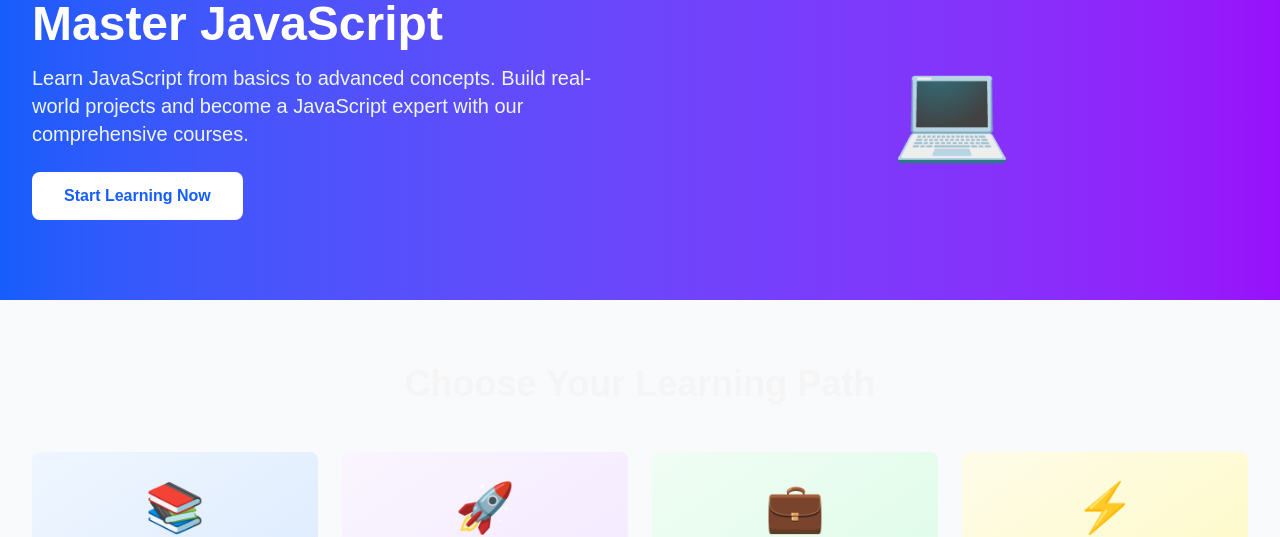
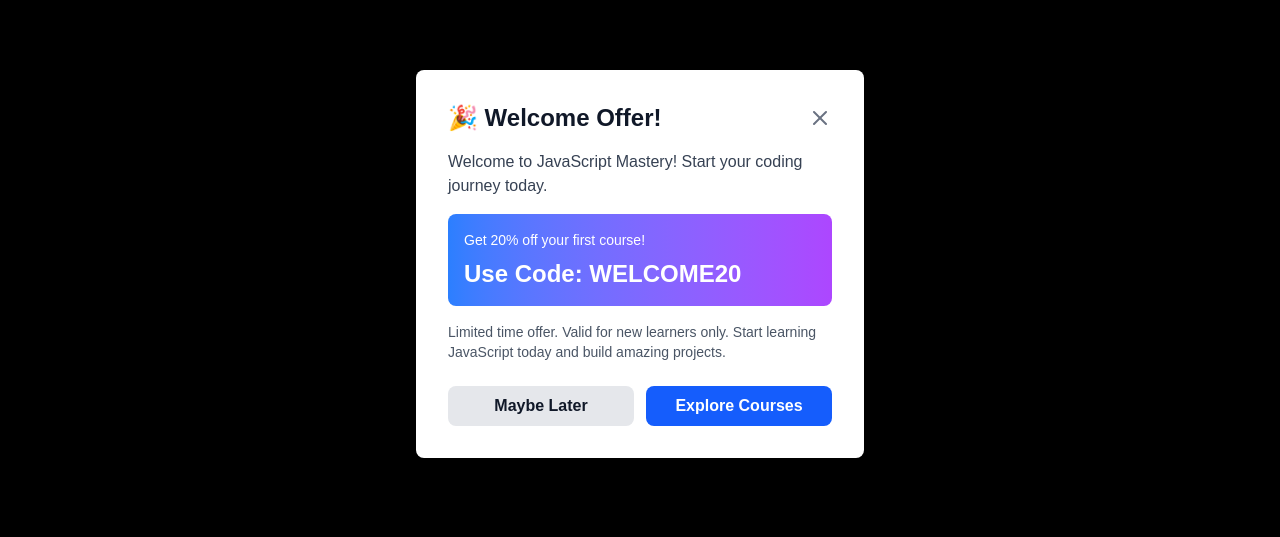
Before and after one commit to naumaan-kalyani08/javascript-mastery, a React (Vite) app: page / in a window 1280 px wide. Shown: the part 136-673 px from the top of the page. Built offline with nearby package versions, Linux system fonts and the light colour scheme; a web font is replaced by a local one.

Commit message:
trying to have animated routes

```diff
--- a/src/Components/CustomLoopComponent.jsx
+++ b/src/Components/CustomLoopComponent.jsx
@@ -1,5 +1,6 @@
 import { useEffect, useState } from "react";
 import JavascriptFunctions from "./JavascriptFunctions";
+import Transition from "../Layout/Transition";
 
 const CustomLoopComponent = () => {
   const [ForLoop, setForLoop] = useState(null);
@@ -176,4 +177,4 @@ const CustomLoopComponent = () => {
   );
 };
 
-export default CustomLoopComponent;
+export default Transition(CustomLoopComponent);
--- a/src/Components/LoopConcepts.jsx
+++ b/src/Components/LoopConcepts.jsx
@@ -12,6 +12,7 @@ import {
   Clock,
   TrendingUp,
 } from "lucide-react";
+import Transition from "../Layout/Transition";
 
 const LoopConcepts = () => {
   const [activeTab, setActiveTab] = useState("for");
@@ -553,4 +554,4 @@ console.log('Has even number:', hasEven);`,
   );
 };
 
-export default LoopConcepts;
+export default Transition(LoopConcepts);
--- /dev/null
+++ b/src/Components/OfferPopup.jsx
@@ -0,0 +1,55 @@
+import React from "react";
+import { X } from "lucide-react";
+
+const OfferPopup = ({ open, onClose }) => {
+  if (!open) return null;
+
+  return (
+    <div className="fixed inset-0 bg-black bg-opacity-50 flex items-center justify-center z-50">
+      <div className="bg-white rounded-lg p-8 max-w-md w-full mx-4 shadow-2xl transform transition-all">
+        <div className="flex justify-between items-center mb-4">
+          <h2 className="text-2xl font-bold text-gray-900">
+            🎉 Welcome Offer!
+          </h2>
+          <button
+            onClick={onClose}
+            className="text-gray-500 hover:text-gray-700 transition"
+          >
+            <X className="w-6 h-6" />
+          </button>
+        </div>
+
+        <div className="mb-6">
+          <p className="text-gray-700 mb-4">
+            Welcome to JavaScript Mastery! Start your coding journey today.
+          </p>
+          <div className="bg-gradient-to-r from-blue-500 to-purple-500 text-white p-4 rounded-lg mb-4">
+            <p className="text-sm mb-2">Get 20% off your first course!</p>
+            <p className="text-2xl font-bold">Use Code: WELCOME20</p>
+          </div>
+          <p className="text-sm text-gray-600">
+            Limited time offer. Valid for new learners only. Start learning
+            JavaScript today and build amazing projects.
+          </p>
+        </div>
+
+        <div className="flex gap-3">
+          <button
+            onClick={onClose}
+            className="flex-1 bg-gray-200 text-gray-900 py-2 rounded-lg font-semibold hover:bg-gray-300 transition"
+          >
+            Maybe Later
+          </button>
+          <button
+            onClick={onClose}
+            className="flex-1 bg-blue-600 text-white py-2 rounded-lg font-semibold hover:bg-blue-700 transition"
+          >
+            Explore Courses
+          </button>
+        </div>
+      </div>
+    </div>
+  );
+};
+
+export default OfferPopup;
--- a/src/Components/RealWorldPractice.jsx
+++ b/src/Components/RealWorldPractice.jsx
@@ -1,4 +1,5 @@
 import { useEffect, useState } from "react";
+import Transition from "../Layout/Transition";
 
 const RealWorldPractice = () => {
   const [Names, setNames] = useState([]);
@@ -23,4 +24,4 @@ const RealWorldPractice = () => {
   );
 };
 
-export default RealWorldPractice;
+export default Transition(RealWorldPractice);
```
Also changed, not shown: src/Components/ConditionConcept.jsx (+88 -31 lines).
